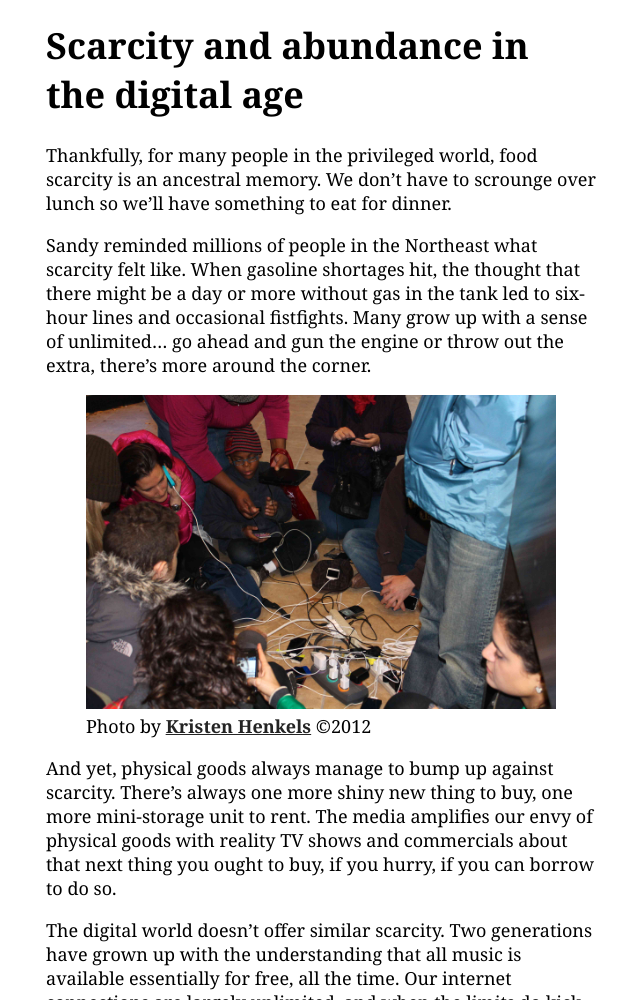
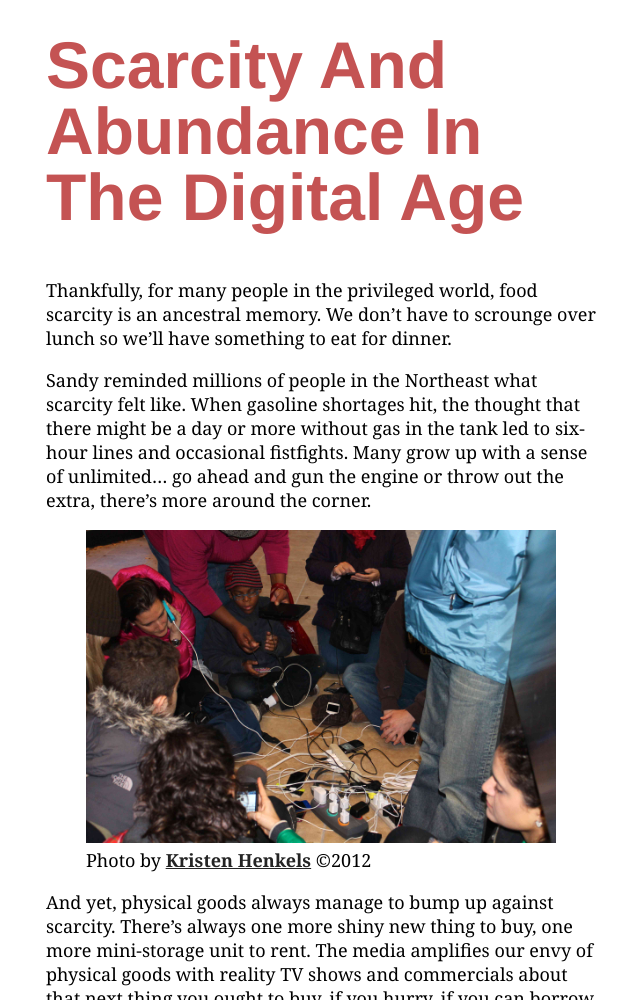
Before and after one commit to kdoane1/week5-art336-demo-02-kimberlydoane, a plain HTML site: page index.html in a window 1280 px wide. Shown: the part 100-1100 px from the top of the page, without its empty margins (319-959 px from the left). Drawn offline with nearby package versions, Linux system fonts and the light colour scheme; a script that the page names is missing; files whose address does not match are found by name; a web font is replaced by a local one.

Commit message:
Added Fonts to Headlines

```diff
--- a/scss/_base.scss
+++ b/scss/_base.scss
@@ -17,7 +17,7 @@ img {
     max-width: 100%;
     //margin: 0;
 }
-
+//Start Nav styling
 nav {
     background-color: #fff;
     border: 1px solid $background-color;
@@ -57,3 +57,15 @@ a:hover {
     color: lighten($color,40%);
     transition: color 350ms linear;
 }
+//Start header styling
+h1, h2, h3{
+    @include headline-font;
+    line-height: 1;
+}
+
+article h1 {
+    color: $color-title;
+    @include fontSize(66px);
+    margin: 48px 0 48px 0;
+    text-transform: capitalize;
+}
```
Also changed, not shown: css/main.css.
